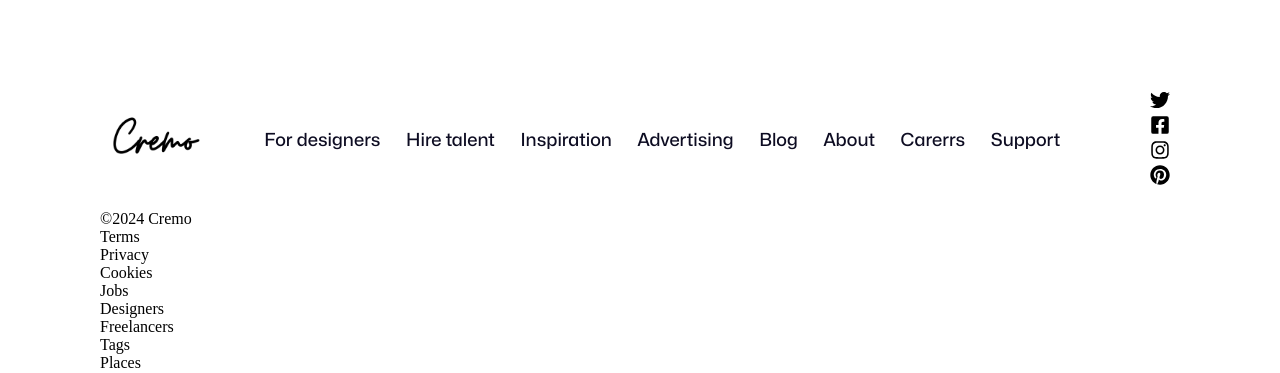
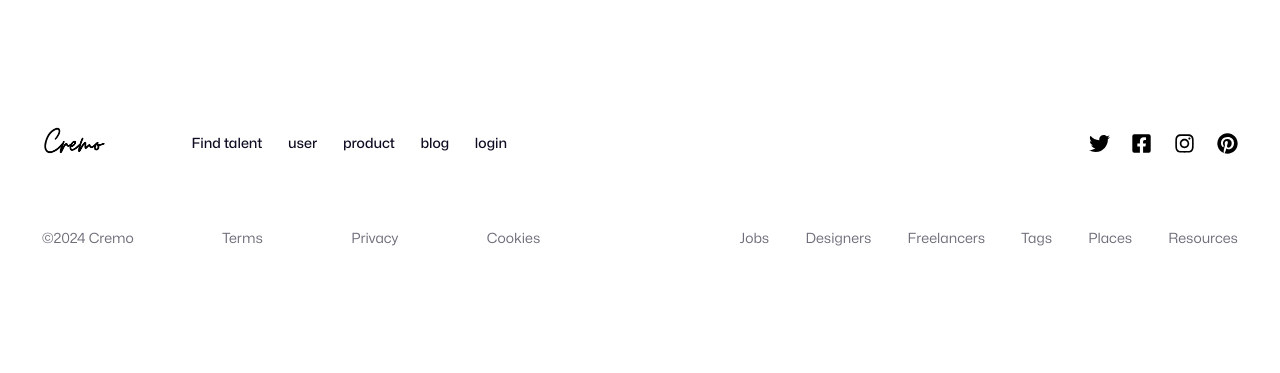
Before and after one commit to HongThinhThinh/ArtworkSharingPlatform_FE, a React (Vite) app: page / in a window 1280 px wide. Shown: the part 3675-4048 px from the top of the page. After the commit the page ends 3964 px from the top, so only its background shows below. Built offline with nearby package versions, Linux system fonts and the light colour scheme; no server answers.

Commit message:
fix footer

```diff
--- a/src/component/footer/Footer.jsx
+++ b/src/component/footer/Footer.jsx
@@ -12,71 +12,59 @@ import {
 
 function Footer() {
   return (
-    <div className="footer-v2__container">
-      <div className="footer-v2__upper">
-        <div className="logo">
+    <Row container className="footer">
+      <Row container className="footer__upper">
+        <Col lg={3} className="footer__upper__logo">
           <Logo />
-        </div>
-        <div className="footer-v2__links">
-          <Link className="navigator__nav" to="/login">
-            For designers
+        </Col>
+        <Col lg={18}>
+          <Navigator status="footer" />
+        </Col>
+        <Col lg={3} className="footer__upper__icons">
+          <FaTwitter />
+          <FaFacebookSquare />
+          <FaInstagram />
+          <FaPinterest />
+        </Col>
+      </Row>
+      <Row container className="footer__lower">
+        <Col lg={10} className="footer__lower__privacy">
+          <span className="footer__lower__privacy__tag">
+            &copy;{new Date().getFullYear()} Cremo
+          </span>
+          <Link to="/terms" className="footer__lower__privacy__tag">
+            Terms
           </Link>
-          <Link className="navigator__nav" to="/login">
-            Hire talent
+          <Link to="/privacy" className="footer__lower__privacy__tag">
+            Privacy
           </Link>
-          <Link className="navigator__nav" to="/login">
-            Inspiration
+          <Link to="/cookie-policy" className="footer__lower__privacy__tag">
+            Cookies
           </Link>
-          <Link className="navigator__nav" to="/login">
-            Advertising
+        </Col>
+        <Col lg={4}></Col>
+        <Col lg={10} className="footer__lower__about">
+          <Link to="/jobs" className="footer__lower__about__tag">
+            Jobs
           </Link>
-          <Link className="navigator__nav" to="/login">
-            Blog
+          <Link to="/designers" className="footer__lower__about__tag">
+            Designers
           </Link>
-          <Link className="navigator__nav" to="/login">
-            About
+          <Link to="/freelance-designers" className="footer__lower__about__tag">
+            Freelancers
           </Link>
-          <Link className="navigator__nav" to="/login">
-            Carerrs
+          <Link to="/tags" className="footer__lower__about__tag">
+            Tags
           </Link>
-          <Link className="navigator__nav" to="/login">
-            Support
+          <Link to="/places" className="footer__lower__about__tag">
+            Places
           </Link>
-        </div>
-        <div className="footer-v2__social-links">
-          <div>
-            <FaTwitter />
-          </div>
-          <div>
-            <FaFacebookSquare />
-          </div>
-          <div>
-            <FaInstagram />
-          </div>
-          <div>
-            <FaPinterest />
-          </div>
-        </div>
-      </div>
-
-      <div className="footer-v2__lower">
-        <div className="footer-v2__lower-list">
-          <p>&copy;{new Date().getFullYear()} Cremo</p>
-          <p>Terms</p>
-          <p>Privacy</p>
-          <p>Cookies</p>
-        </div>
-
-        <div className="footer-v2__lower-list">
-          <p>Jobs</p>
-          <p>Designers</p>
-          <p>Freelancers</p>
-          <p>Tags</p>
-          <p>Places</p>
-          <p>Resoursce</p>
-        </div>
-      </div>
-    </div>
+          <Link to="/resources" className="footer__lower__about__tag">
+            Resources
+          </Link>
+        </Col>
+      </Row>
+    </Row>
   );
 }
 
--- a/src/component/footer/Footer.scss
+++ b/src/component/footer/Footer.scss
@@ -1,44 +1,40 @@
-.footer-v2__container {
-  padding: 0px 100px;
-  .footer-v2__upper {
-    display: flex;
-    justify-content: space-between;
-    align-items: center;
-    flex-direction: row;
-    padding: 20px 0px 10px;
-    row-gap: 0;
-    font-size: 20px;
-    margin: 10px;
-    font-family: "SemiBoldMonaSans";
-    .footer-v2__links {
-      font-size: 18px;
+.footer {
+  padding: 3em;
+  &__upper {
+    width: 100%;
+    margin-bottom: 4em;
+    &__logo {
+      display: flex;
+      justify-content: start;
+    }
+    &__icons {
+      display: flex;
+      justify-content: space-between;
+      align-items: center;
+      font-size: 1.5em;
+    }
+  }
+  &__lower {
+    width: 100%;
 
-      .footer-v2__container {
-        padding: 0px 100px;
-        .footer-v2__upper {
-          display: flex;
-          justify-content: space-between;
-          align-items: center;
-          flex-direction: row;
-          padding: 20px 0px 10px;
-          row-gap: 0;
-          font-size: 20px;
-          margin: 10px;
-          font-family: "SemiBoldMonaSans";
-          .footer-v2__links {
-            font-size: 16px;
-            font-weight: 600;
-          }
-          .footer-v2__social-links {
-            display: flex;
-            justify-content: space-around;
-            align-items: center;
-            width: 13%;
-            div {
-              cursor: pointer;
-            }
-          }
-        }
+    &__privacy {
+      display: flex;
+      align-items: center;
+      justify-content: space-between;
+
+      &__tag {
+        color: #6e6d7a;
+        font-family: "RegularMonaSans";
+      }
+    }
+
+    &__about {
+      display: flex;
+      justify-content: space-between;
+
+      &__tag {
+        color: #6e6d7a;
+        font-family: "RegularMonaSans";
       }
     }
   }
```
